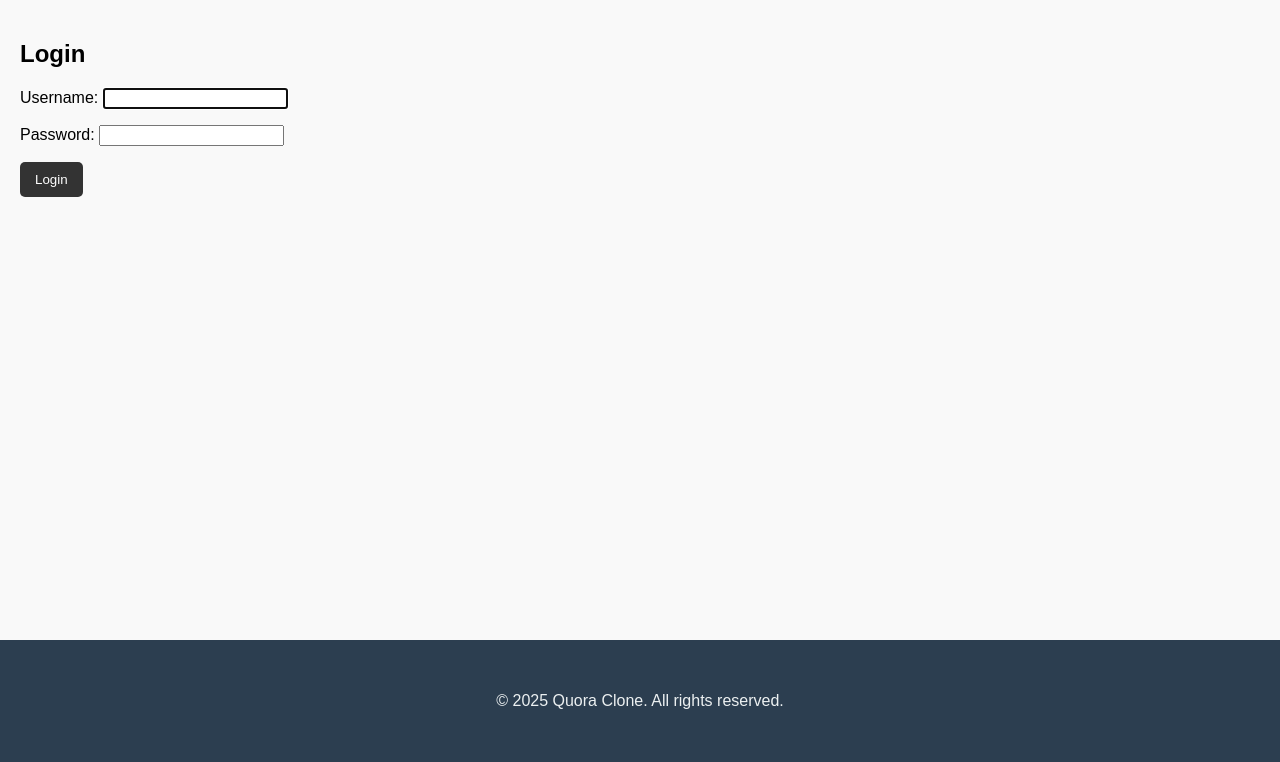
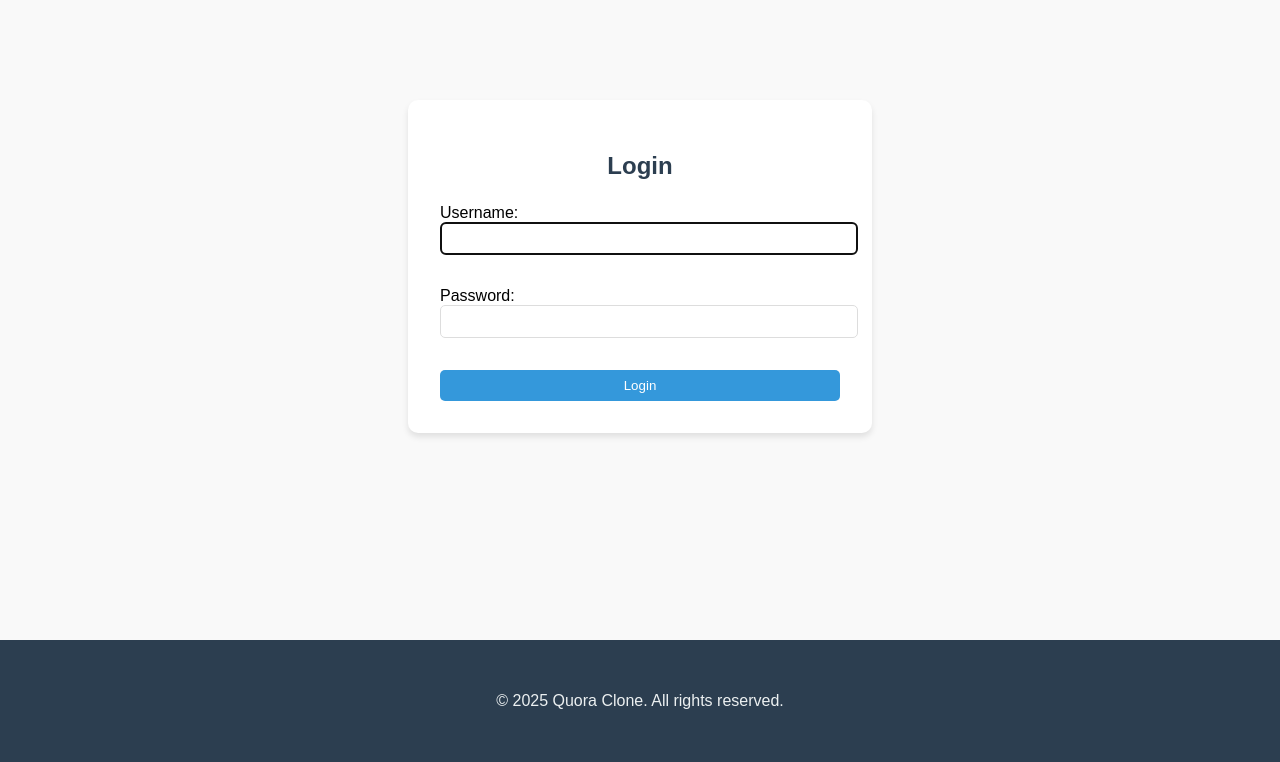
Before and after one commit to sad786/quora_clone, a Django app: page /accounts/login/ in a window 1280 px wide. Shown: the part 38-800 px from the top of the page. Run offline with Django 5.2, Linux system fonts and the light colour scheme.

Commit message:
Update styles.css

```diff
--- a/static/css/styles.css
+++ b/static/css/styles.css
@@ -80,3 +80,40 @@ button:hover {
     padding: 1rem 0;
     margin-top: 2rem;
 }
+
+.login-container {
+    max-width: 400px;
+    margin: 5rem auto;
+    padding: 2rem;
+    background-color: #fff;
+    border-radius: 10px;
+    box-shadow: 0 4px 6px rgba(0, 0, 0, 0.1);
+}
+
+.login-container h2 {
+    text-align: center;
+    margin-bottom: 1.5rem;
+    color: #2c3e50;
+}
+
+.login-container input {
+    width: 100%;
+    padding: 0.5rem;
+    margin-bottom: 1rem;
+    border: 1px solid #ddd;
+    border-radius: 5px;
+}
+
+.login-container button {
+    width: 100%;
+    padding: 0.5rem;
+    background-color: #3498db;
+    color: #fff;
+    border: none;
+    border-radius: 5px;
+    cursor: pointer;
+}
+
+.login-container button:hover {
+    background-color: #2980b9;
+}
```
